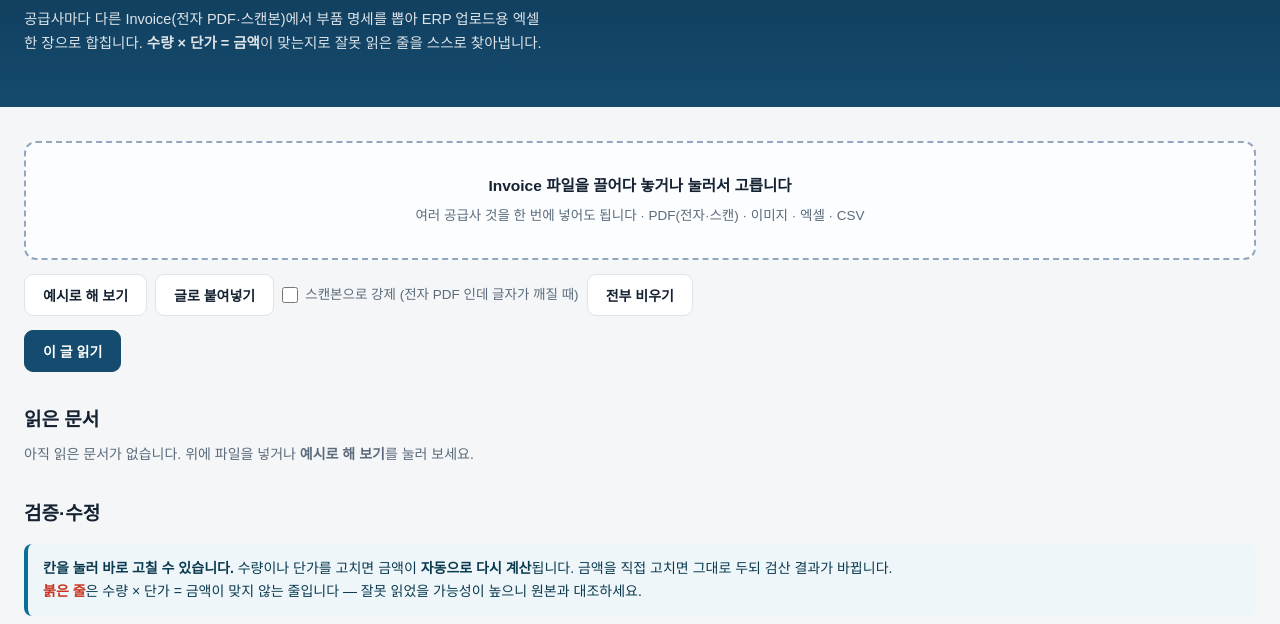
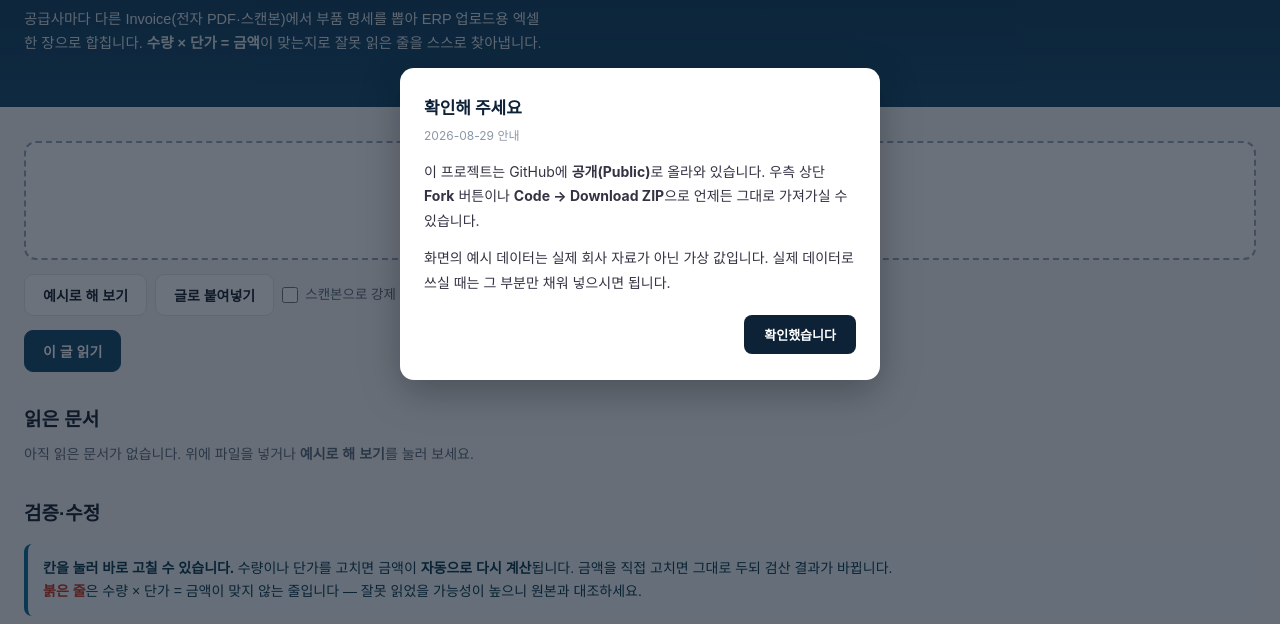
Before and after one commit to aebonlee/hd-project16, a plain HTML site: page index.html in a window 1280 px wide. Shown: the part 176-800 px from the top of the page. Drawn offline with Linux system fonts and the light colour scheme.

Commit message:
docs: 확인 안내 레이어 팝업 추가
수강생이 자기 프로젝트 사이트에서 현재 반영 상태를 스스로 확인할 수 있게
공통 레이어 팝업을 넣는다. GitHub Pages 첫 방문 시 1회 노출, 닫으면
localStorage에 기록해 재방문 시 다시 뜨지 않는다.

Co-Authored-By: Claude Sonnet 5 <noreply@anthropic.com>

```diff
--- a/index.html
+++ b/index.html
@@ -132,5 +132,35 @@
 <script src="js/invoice.js"></script>
 <script src="js/read.js"></script>
 <script src="js/app.js"></script>
+
+<!-- hd-project 공지 팝업 (2026-08-29, 전 리포 공통) -->
+<div id="hd-notice-overlay" style="display:none;position:fixed;inset:0;background:rgba(10,20,35,.6);z-index:99999;align-items:center;justify-content:center;padding:20px;">
+  <div style="background:#fff;border-radius:14px;max-width:480px;width:100%;padding:26px 24px;box-shadow:0 12px 40px rgba(0,0,0,.28);font-family:'Pretendard','Apple SD Gothic Neo','Malgun Gothic','맑은 고딕',-apple-system,sans-serif;">
+    <h2 style="margin:0 0 4px;font-size:17px;color:#0d2137;">확인해 주세요</h2>
+    <p style="margin:0 0 14px;font-size:12px;color:#8a97a8;">2026-08-29 안내</p>
+    <div style="font-size:14px;line-height:1.75;color:#334;word-break:keep-all;overflow-wrap:break-word;">
+      <p>이 프로젝트는 GitHub에 <b>공개(Public)</b>로 올라와 있습니다. 우측 상단 <b>Fork</b> 버튼이나 <b>Code → Download ZIP</b>으로 언제든 그대로 가져가실 수 있습니다.</p>
+      <p>화면의 예시 데이터는 실제 회사 자료가 아닌 가상 값입니다. 실제 데이터로 쓰실 때는 그 부분만 채워 넣으시면 됩니다.</p>
+    </div>
+    <div style="margin-top:20px;text-align:right;">
+      <button id="hd-notice-close" style="background:#0d2137;color:#fff;border:none;border-radius:8px;padding:10px 20px;font-size:13px;font-weight:700;cursor:pointer;">확인했습니다</button>
+    </div>
+  </div>
+</div>
+<script>
+(function(){
+  try {
+    var KEY = 'hd_notice_20260829_dismissed';
+    if (localStorage.getItem(KEY) === '1') return;
+    var overlay = document.getElementById('hd-notice-overlay');
+    if (!overlay) return;
+    overlay.style.display = 'flex';
+    function close(){ overlay.style.display='none'; try{localStorage.setItem(KEY,'1');}catch(e){} }
+    document.getElementById('hd-notice-close').addEventListener('click', close);
+    overlay.addEventListener('click', function(e){ if(e.target===overlay) close(); });
+    document.addEventListener('keydown', function(e){ if(e.key==='Escape') close(); });
+  } catch(e) {}
+})();
+</script>
 </body>
 </html>
```
